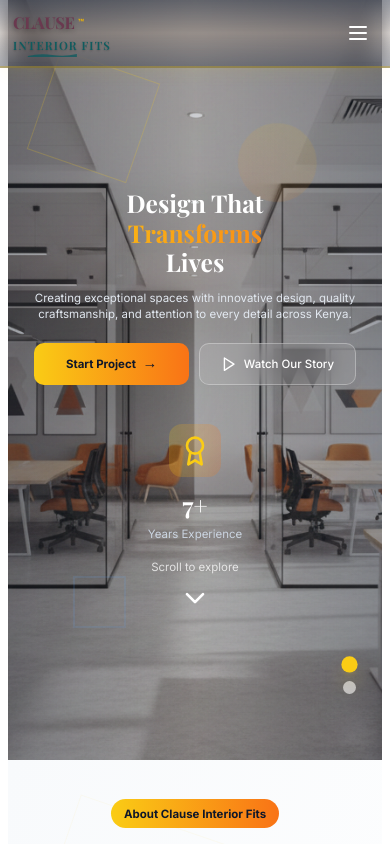
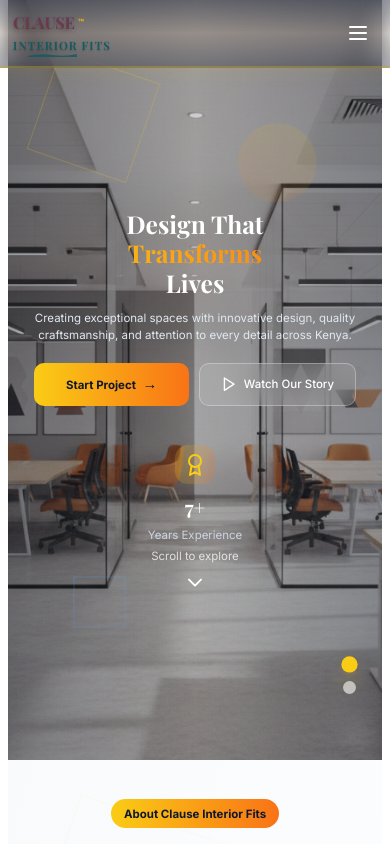
Before and after one commit to kevwasonga/K_Builders, a React (Vite) app: page / in a window 390 px wide. Shown: the top 844 px of the page. Built offline with nearby package versions, Linux system fonts and the light colour scheme.

Commit message:
Fix scroll to explore visibility on all screen sizes

```diff
--- a/src/components/Hero.tsx
+++ b/src/components/Hero.tsx
@@ -77,7 +77,7 @@ function Hero() {
       <div className="relative h-full flex items-center justify-center z-10">
         <div className="max-w-6xl mx-auto px-4 sm:px-6 lg:px-8">
           <div className="text-center">
-            <div className={`transform transition-all duration-1000 mt-16 sm:mt-24 md:mt-32 lg:mt-36 ${isVisible ? 'translate-y-0 opacity-100' : 'translate-y-10 opacity-0'}`}>
+            <div className={`transform transition-all duration-1000 mt-12 xs:mt-16 sm:mt-20 md:mt-24 lg:mt-28 ${isVisible ? 'translate-y-0 opacity-100' : 'translate-y-10 opacity-0'}`}>
 
               <h1 className="text-2xl xs:text-3xl sm:text-4xl md:text-5xl lg:text-6xl xl:text-7xl 2xl:text-8xl font-display font-bold text-white mb-4 sm:mb-6 md:mb-8 leading-tight">
                 Design That
@@ -121,22 +121,22 @@ function Hero() {
 
               {/* Stats and Scroll Indicator */}
               <div className="flex flex-col items-center">
-                <div className="text-center mb-8">
-                  <div className="w-16 h-16 bg-gradient-to-r from-yellow-400/20 to-orange-500/20 rounded-2xl flex items-center justify-center mx-auto mb-4">
-                    <Award size={32} className="text-yellow-400" />
+                <div className="text-center mb-4 sm:mb-6 md:mb-8">
+                  <div className="w-12 h-12 sm:w-14 sm:h-14 md:w-16 md:h-16 bg-gradient-to-r from-yellow-400/20 to-orange-500/20 rounded-2xl flex items-center justify-center mx-auto mb-3 sm:mb-4">
+                    <Award size={24} className="sm:w-7 sm:h-7 md:w-8 md:h-8 text-yellow-400" />
                   </div>
-                  <div className="text-2xl xs:text-3xl md:text-4xl font-display font-bold text-white mb-2">7+</div>
+                  <div className="text-xl xs:text-2xl sm:text-3xl md:text-4xl font-display font-bold text-white mb-2">7+</div>
                   <div className="text-xs xs:text-sm md:text-base text-slate-300">Years Experience</div>
                 </div>
 
                 <a
                   href="#about"
                   onClick={(e) => { e.preventDefault(); scrollToAbout(); }}
-                  className="text-white animate-bounce group cursor-pointer"
+                  className="text-white animate-bounce group cursor-pointer block"
                 >
                   <div className="flex flex-col items-center">
-                    <span className="text-xs xs:text-sm mb-2 opacity-75 group-hover:opacity-100 transition-opacity">Scroll to explore</span>
-                    <ChevronDown size={32} className="group-hover:text-yellow-400 transition-colors" />
+                    <span className="text-xs xs:text-sm md:text-base mb-2 opacity-75 group-hover:opacity-100 transition-opacity">Scroll to explore</span>
+                    <ChevronDown size={24} className="sm:w-7 sm:h-7 md:w-8 md:h-8 group-hover:text-yellow-400 transition-colors" />
                   </div>
                 </a>
               </div>
```
